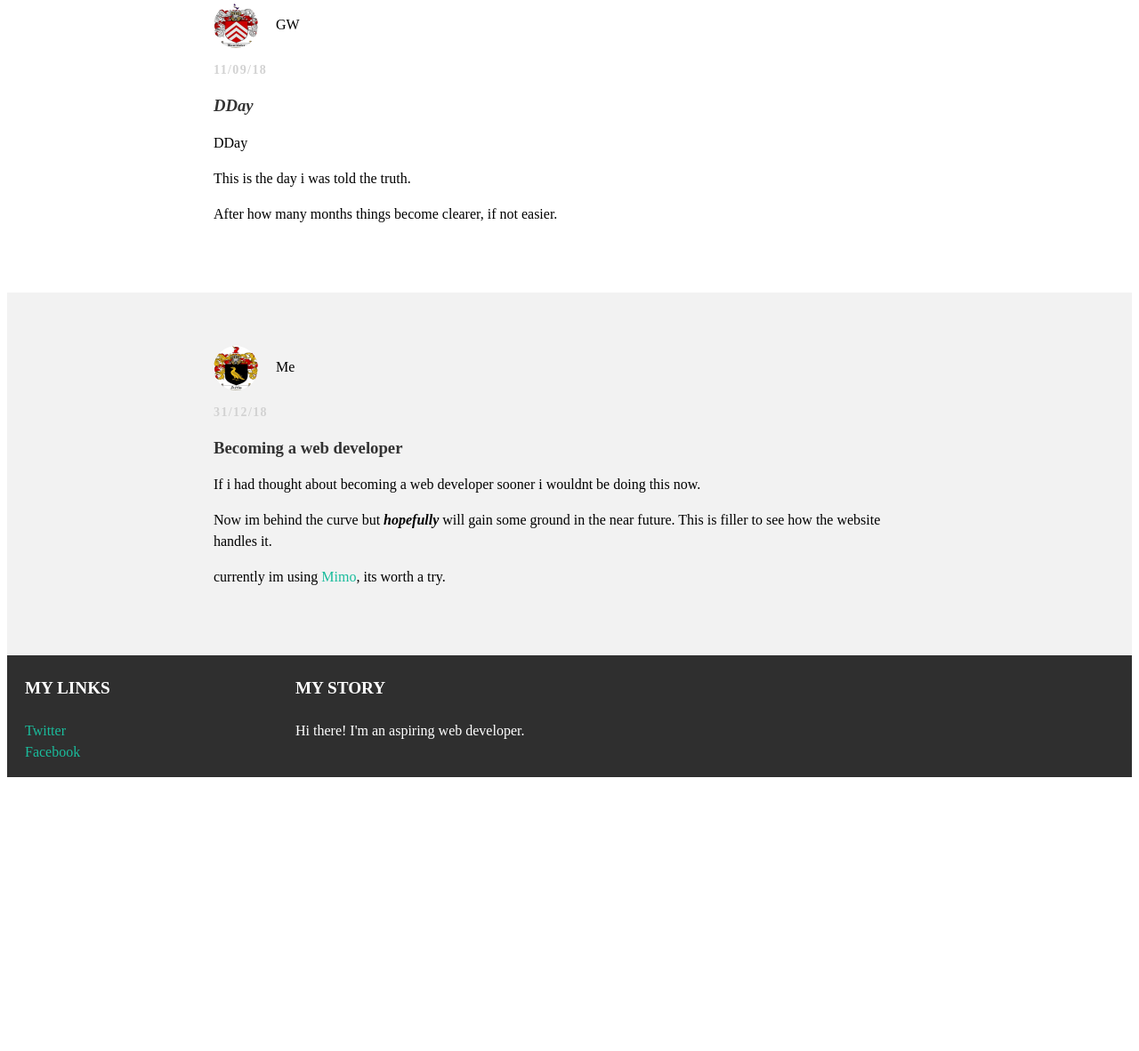
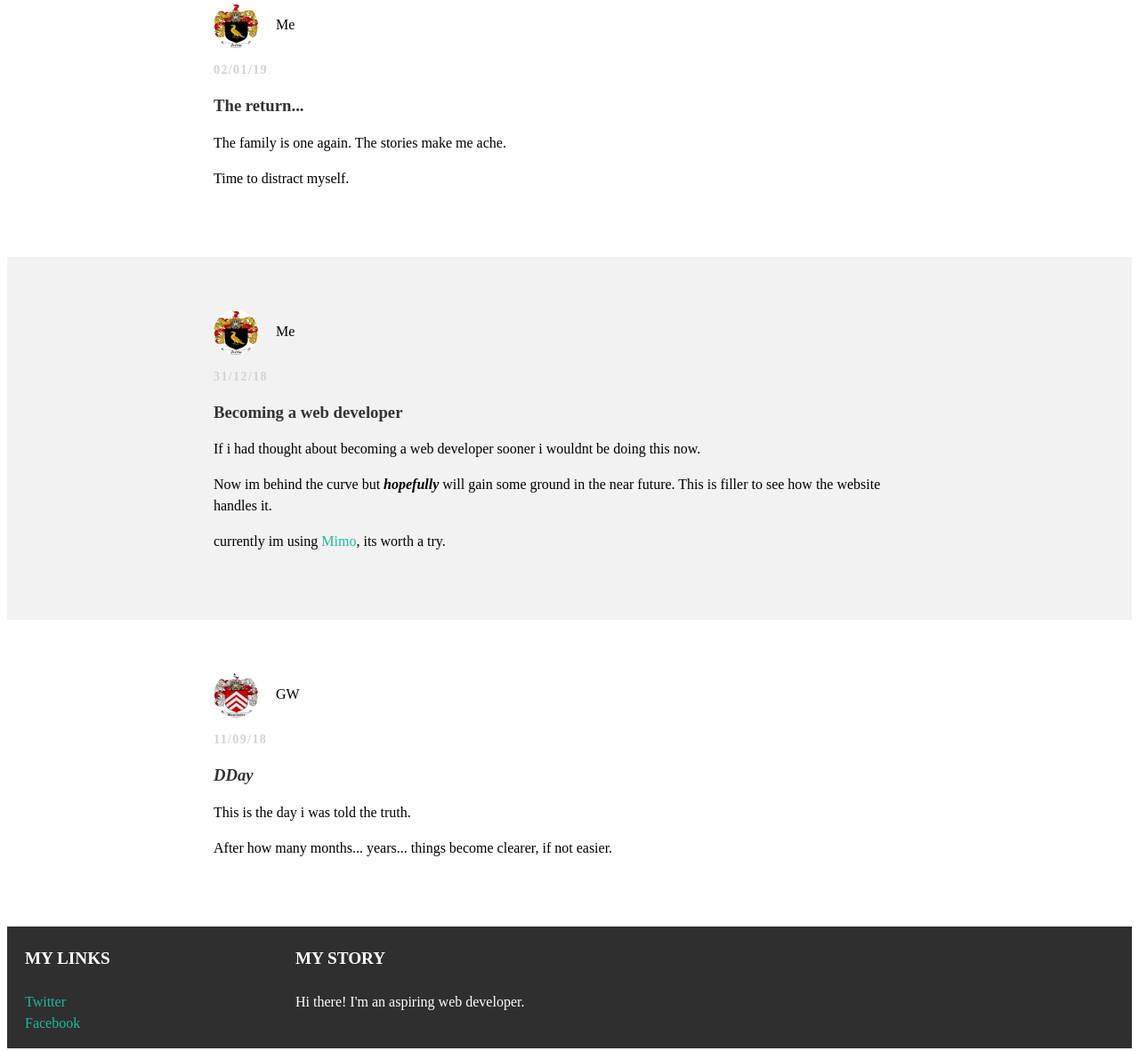
Before and after one commit to tommy73392/.github.io, a plain HTML site: page index.html in a window 1280 px wide. Shown: the part 558-1740 px from the top of the page at 89% size. Before the commit the page ends 1440 px from the top, so only its background shows below. Drawn offline with Linux system fonts and the light colour scheme.

Commit message:
Update index.html

```diff
--- a/index.html
+++ b/index.html
@@ -33,24 +33,22 @@
      </div>
      </div>
 
-</div>  <div id='content'>
+     <div id='content'>
    <div class='post-container'>
      <div class='post'>
       <div class='post-author'>
-        <img src='her.gif'>
-        <span>GW</span>
-      <p class='post-date'>11/09/18</p>
-      <h3 class='post-title'><em>DDay</em></h3>
+        <img src='Me.gif'>
+        <span>Me</span>
+      <p class='post-date'>02/01/19</p>
+      <h3 class='post-title'>The return...</h3>
        <div class='post-content'>
-        <p>DDay</p>
-        <p>This is the day i was told the truth.</p>
-         <p>After how many months things become clearer, if not easier.</p>
+        <p>The family is one again. The stories make me ache.</p>
+         <p>Time to distract myself.</p>
        </div>
      </div>
      </div>
-</div>
 
-     <div class="post-container">
+<div class="post-container">
     <div class='post'>
      <div class='post-author'>
        <img src='Me.gif'>
@@ -68,7 +66,23 @@
      </div>
    </div>
 
-  <div id='footer'>
+</div>  <div id='content'>
+   <div class='post-container'>
+     <div class='post'>
+      <div class='post-author'>
+        <img src='her.gif'>
+        <span>GW</span>
+      <p class='post-date'>11/09/18</p>
+      <h3 class='post-title'><em>DDay</em></h3>
+       <div class='post-content'>
+        <p>This is the day i was told the truth.</p>
+         <p>After how many months... years... things become clearer, if not easier.</p>
+       </div>
+     </div>
+     </div>
+</div>
+
+       <div id='footer'>
   <div class='container'>
 
       <div class='column'>
```
